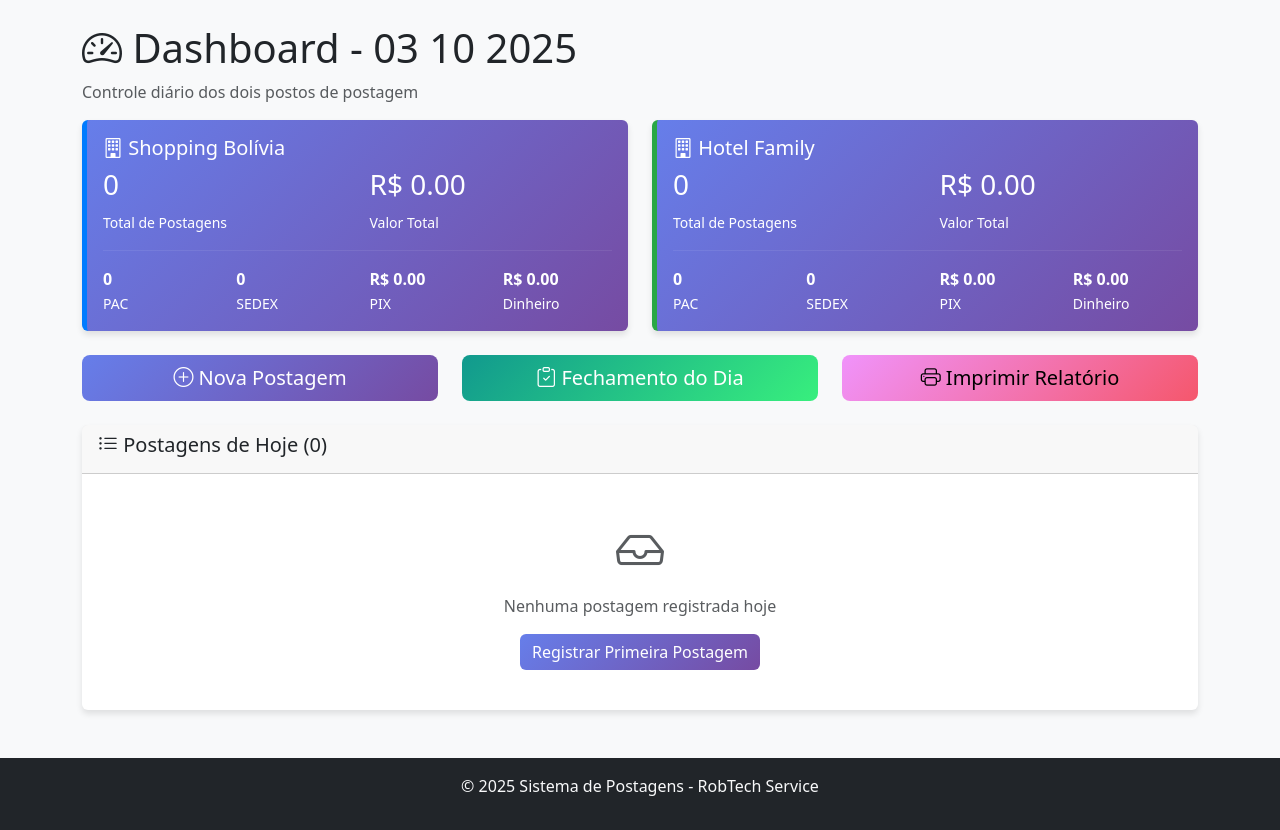
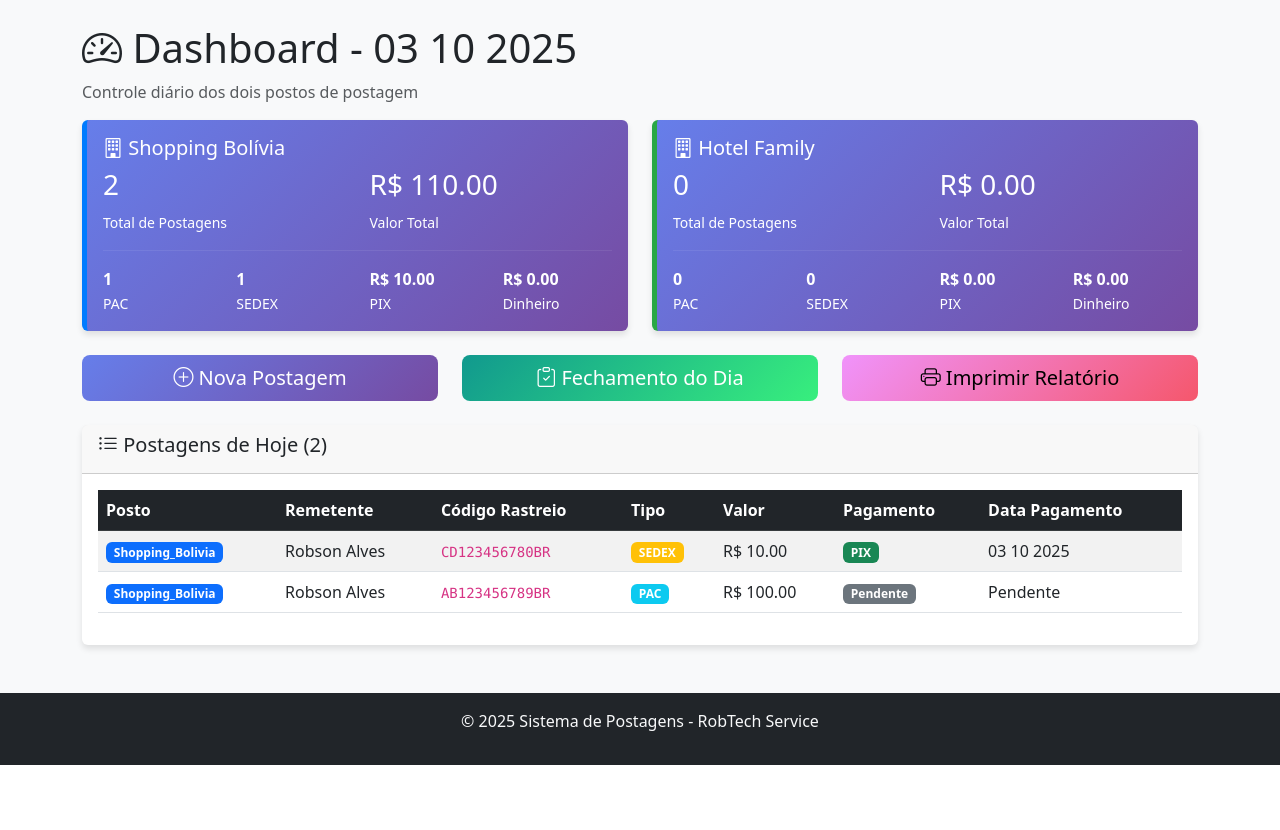
Before and after one commit to robsonalves013/sistema-postagens, a Flask app: page / in a window 1280 px wide. Shown: the part 112-942 px from the top of the page. After the commit the page ends 877 px from the top, so only its background shows below. Run offline with Flask 3, Linux system fonts and the light colour scheme; data comes from the database, SQL or seed files in the repository; both versions use the stored data as it was after the commit.

Commit message:
Atualização do sistema e adição do relatório de fechamento diário do Shopping Bolívia.

```diff
--- a/app.py
+++ b/app.py
@@ -4,11 +4,14 @@ import os
 from datetime import datetime, date
 from fpdf import FPDF
 
+
 app = Flask(__name__)
 app.secret_key = 'sua_chave_secreta_aqui'
 
+
 DB_FILE = 'postagens.db'
 NOME_POSTO = {1: "Shopping_Bolivia", 2: "Hotel_Family"}
+
 
 # Filtro Jinja para formatar datas no padrão "%d %m %Y"
 @app.template_filter('datetimeformat')
@@ -17,10 +20,10 @@ def datetimeformat(value, format='%d %m %Y'):
         return ''
     if isinstance(value, str):
         try:
-            dt = datetime.strptime(value, '%d-%m-%Y')
+            dt = datetime.strptime(value, '%Y-%m-%d')
         except:
             try:
-                dt = datetime.strptime(value, '%d-%m-%Y %H:%M:%S')
+                dt = datetime.strptime(value, '%Y-%m-%d %H:%M:%S')
             except:
                 return value
     elif isinstance(value, (datetime, date)):
@@ -29,12 +32,15 @@ def datetimeformat(value, format='%d %m %Y'):
         return value
     return dt.strftime(format)
 
+
 class SistemaPostagem:
     def __init__(self, db_name=DB_FILE):
         self.db_name = db_name
 
+
     def conectar(self):
         return sqlite3.connect(self.db_name)
+
 
     def criar_tabelas(self):
         conn = self.conectar()
@@ -76,6 +82,7 @@ class SistemaPostagem:
         conn.commit()
         conn.close()
 
+
     def adicionar_postagem(self, data_postagem, posto, nome_remetente, codigo_rastreio,
                            valor, tipo_postagem, tipo_pagamento=None, pagamento_pago=0, data_pagamento=None, observacoes=None):
         conn = self.conectar()
@@ -96,6 +103,7 @@ class SistemaPostagem:
             return False
         finally:
             conn.close()
+
 
     def listar_postagens_dia(self, data, posto=None):
         conn = self.conectar()
@@ -120,6 +128,7 @@ class SistemaPostagem:
         conn.close()
         return postagens
 
+
     def listar_pendentes(self):
         conn = self.conectar()
         cursor = conn.cursor()
@@ -133,6 +142,7 @@ class SistemaPostagem:
         pendentes = cursor.fetchall()
         conn.close()
         return pendentes
+
 
     def resumo_dia(self, data, posto):
         conn = self.conectar()
@@ -160,6 +170,7 @@ class SistemaPostagem:
             'posto': posto
         }
 
+
     def realizar_fechamento(self, data, posto, funcionario, observacoes=""):
         resumo = self.resumo_dia(data, posto)
         if resumo['total_postagens'] == 0:
@@ -183,6 +194,7 @@ class SistemaPostagem:
         finally:
             conn.close()
 
+
 def gerar_pdf_fechamento(resumo, postagens):
     pasta_base = 'Fechamento Diario'
     if not os.path.exists(pasta_base):
@@ -191,8 +203,10 @@ def gerar_pdf_fechamento(resumo, postagens):
     if not os.path.exists(pasta_data):
         os.makedirs(pasta_data)
 
+
     nome_posto = NOME_POSTO.get(resumo['posto'], f"Posto{resumo['posto']}")
     nome_arquivo = os.path.join(pasta_data, f"{nome_posto}_{datetime.today().strftime('%d %m %Y')}.pdf")
+
 
     pdf = FPDF()
     pdf.add_page()
@@ -218,13 +232,15 @@ def gerar_pdf_fechamento(resumo, postagens):
     return nome_arquivo
 
 
+
 sistema = SistemaPostagem()
 sistema.criar_tabelas()
+
 
 @app.route('/')
 def index():
     hoje = date.today().strftime('%d %m %Y')
-    hoje_db = date.today().strftime('%d-%m-%Y')
+    hoje_db = date.today().strftime('%Y-%m-%d')
     postagens_hoje = sistema.listar_postagens_dia(hoje_db)
     resumo_posto1 = sistema.resumo_dia(hoje_db, 1)
     resumo_posto2 = sistema.resumo_dia(hoje_db, 2)
@@ -235,10 +251,11 @@ def index():
                            data_hoje=hoje,
                            NOME_POSTO=NOME_POSTO)
 
+
 @app.route('/nova_postagem', methods=['GET', 'POST'])
 def nova_postagem():
     data_hoje = date.today().strftime('%d %m %Y')
-    data_hoje_db = date.today().strftime('%d-%m-%Y')
+    data_hoje_db = date.today().strftime('%Y-%m-%d')
     if request.method == 'POST':
         try:
             data_postagem = request.form['data_postagem']
@@ -256,6 +273,7 @@ def nova_postagem():
                 tipo_pagamento = None
             observacoes = request.form.get('observacoes')
 
+
             if not nome_remetente or not codigo_rastreio:
                 flash('Nome do remetente e código de rastreio são obrigatórios!', 'error')
                 return render_template('nova_postagem.html', data_hoje=data_hoje)
@@ -265,6 +283,7 @@ def nova_postagem():
             if posto not in [1, 2]:
                 flash('Posto deve ser Shopping Bolivia ou Hotel Family!', 'error')
                 return render_template('nova_postagem.html', data_hoje=data_hoje)
+
 
             sucesso = sistema.adicionar_postagem(
                 data_postagem, posto, nome_remetente, codigo_rastreio,
@@ -282,10 +301,12 @@ def nova_postagem():
         return render_template('nova_postagem.html', data_hoje=data_hoje)
     return render_template('nova_postagem.html', data_hoje=data_hoje)
 
+
 @app.route('/pendentes')
 def listar_pendentes():
     pendentes = sistema.listar_pendentes()
     return render_template('pendentes.html', pendentes=pendentes, NOME_POSTO=NOME_POSTO)
+
 
 @app.route('/marcar_pago/<int:id>', methods=['GET', 'POST'])
 def marcar_pago(id):
@@ -315,10 +336,11 @@ def marcar_pago(id):
         conn.close()
         return render_template('marcar_pago.html', postagem=postagem, NOME_POSTO=NOME_POSTO)
 
+
 @app.route('/fechamento')
 def fechamento():
     hoje = date.today().strftime('%d %m %Y')
-    hoje_db = date.today().strftime('%d-%m-%Y')
+    hoje_db = date.today().strftime('%Y-%m-%d')
     resumo_posto1 = sistema.resumo_dia(hoje_db, 1)
     resumo_posto2 = sistema.resumo_dia(hoje_db, 2)
     postagens_posto1 = sistema.listar_postagens_dia(hoje_db, 1)
@@ -331,16 +353,23 @@ def fechamento():
                            data_hoje=hoje,
                            NOME_POSTO=NOME_POSTO)
 
+
 @app.route('/realizar_fechamento', methods=['POST'])
 def realizar_fechamento():
     try:
-        data_fechamento = request.form['data_fechamento']
+        data_fechamento_raw = request.form['data_fechamento']
         posto = int(request.form['posto'])
         funcionario = request.form['funcionario'].strip()
         observacoes = request.form.get('observacoes', '').strip()
         if not funcionario:
             flash('Nome do funcionário é obrigatório!', 'error')
             return redirect(url_for('fechamento'))
+
+        try:
+            data_fechamento = datetime.strptime(data_fechamento_raw, '%d %m %Y').strftime('%Y-%m-%d')
+        except:
+            data_fechamento = data_fechamento_raw
+
         sucesso = sistema.realizar_fechamento(data_fechamento, posto, funcionario, observacoes)
         if sucesso:
             flash(f'Fechamento do Posto {posto} realizado com sucesso!', 'success')
@@ -362,5 +391,6 @@ def realizar_fechamento():
         flash(f'Erro no fechamento: {str(e)}', 'error')
         return redirect(url_for('fechamento'))
 
+
 if __name__ == '__main__':
     app.run(debug=True, host='0.0.0.0', port=5000)
--- a/templates/index.html
+++ b/templates/index.html
@@ -10,7 +10,6 @@
     </div>
 </div>
 
-<!-- Resumo por Posto -->
 <div class="row mb-4">
     <div class="col-md-6">
         <div class="card stats-card posto-1">
@@ -123,7 +122,7 @@
                             <th>Tipo</th>
                             <th>Valor</th>
                             <th>Pagamento</th>
-                            <th>Hora</th>
+                            <th>Data Pagamento</th>
                         </tr>
                     </thead>
                     <tbody>
@@ -144,14 +143,14 @@
                             <td>R$ {{ "%.2f"|format(postagem[5]) }}</td>
                             <td>
                                 <span class="badge bg-{{ 'success' if postagem[7] == 'PIX' else 'secondary' }}">
-                                    {{ postagem[7] }}
+                                    {{ postagem[7] or 'Pendente' }}
                                 </span>
                             </td>
                             <td>
-                                {% if postagem[12] %}
-                                    {{ postagem[12]|datetimeformat }}
+                                {% if postagem[10] %}
+                                    {{ postagem[10] | datetimeformat }}
                                 {% else %}
-                                    -
+                                    Pendente
                                 {% endif %}
                             </td>
                         </tr>
--- a/templates/pendentes.html
+++ b/templates/pendentes.html
@@ -4,6 +4,7 @@
 
 {% block content %}
 <h1>Pagamentos Pendentes</h1>
+
 {% if pendentes %}
 <table class="table table-striped">
   <thead>
@@ -20,12 +21,12 @@
   <tbody>
     {% for p in pendentes %}
     <tr>
-      <td>{{ p[1]|datetimeformat }}</td>
+      <td>{{ p[1] | datetimeformat }}</td>
       <td>{{ NOME_POSTO[p[2]] }}</td>
       <td>{{ p[3] }}</td>
       <td>{{ p[4] }}</td>
       <td>R$ {{ '%.2f'|format(p[5]) }}</td>
-      <td>{{ p[10] or '-' }}</td>
+      <td>{{ p[10] or 'Pendente' }}</td>
       <td><a href="{{ url_for('marcar_pago', id=p[0]) }}" class="btn btn-sm btn-success">Marcar Pago</a></td>
     </tr>
     {% endfor %}
@@ -34,5 +35,6 @@
 {% else %}
 <p>Nenhum pagamento pendente.</p>
 {% endif %}
+
 <a href="{{ url_for('index') }}" class="btn btn-secondary mt-3">Voltar ao Dashboard</a>
 {% endblock %}
```
Also changed, not shown: postagens.db, 1 other file.
